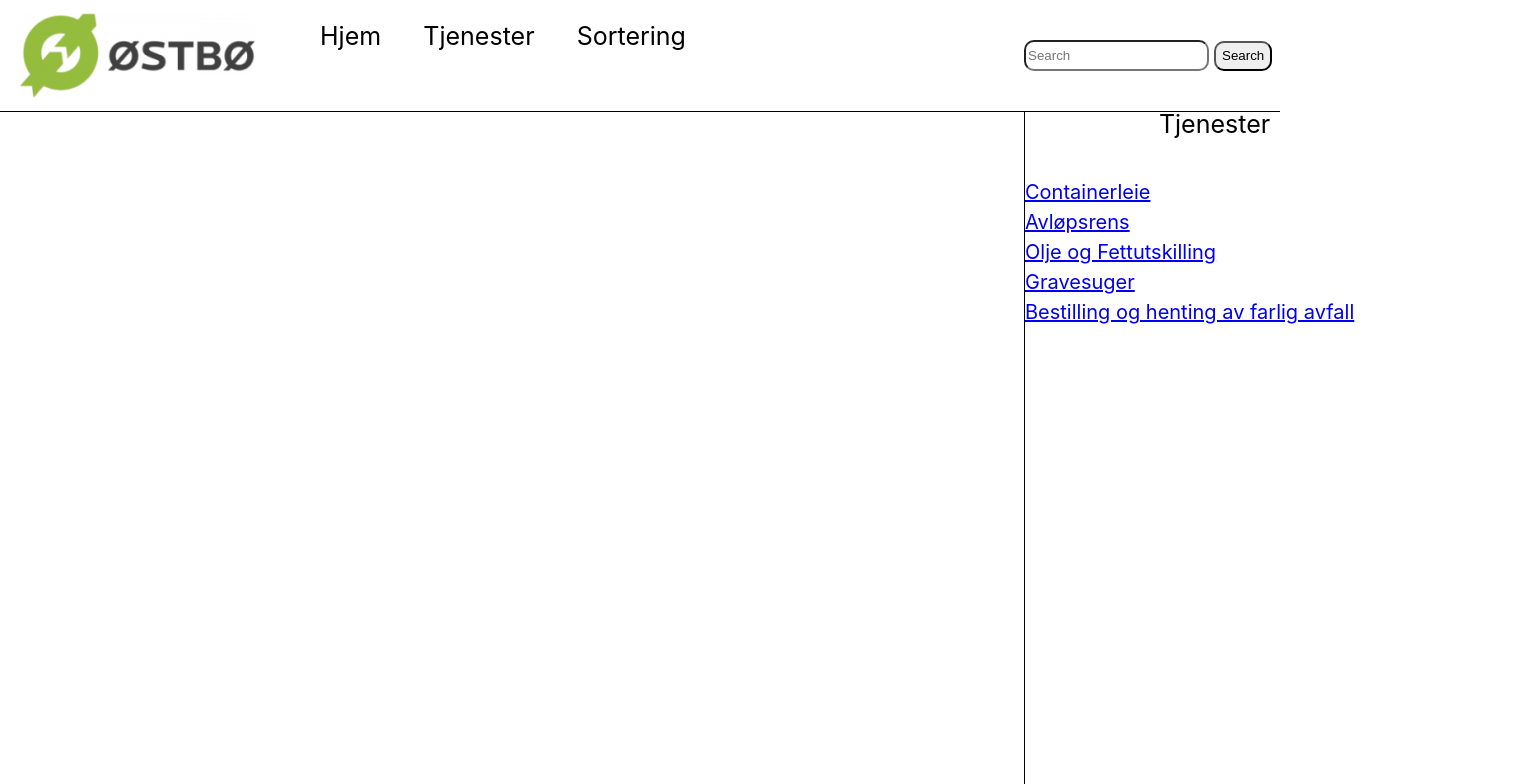
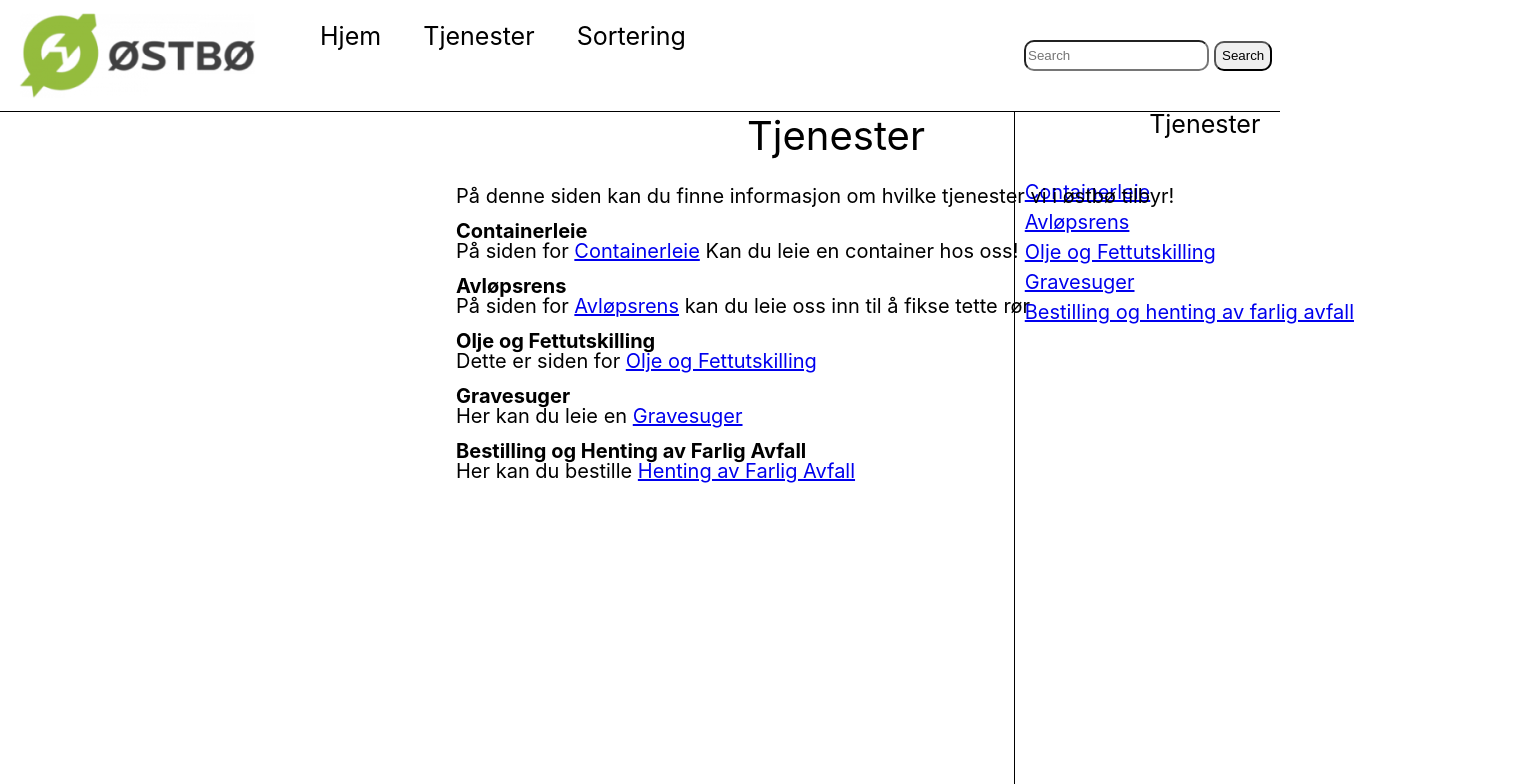
Before and after one commit to Magnuswk/uinGruppe9, a React (Create React App) app in the folder Eksamen UIN/project/client/: page /Tjenester in a window 1280 px wide. Shown: the top 784 px of the page, 1520 px wide, since content can reach past the window. Built offline with nearby package versions, Linux system fonts and the light colour scheme.

Commit message:
tjenester
tjenester

```diff
--- /dev/null
+++ b/Eksamen UIN/project/client/src/components/Artikkelmain.js
@@ -0,0 +1,15 @@
+import React from 'react'
+
+const Artikkelmain = (props) => {
+    return (
+        <main id="artikkelmain">
+            <section>
+                <article>
+                    {props.children}
+                </article>
+            </section>
+        </main>
+    )
+}
+
+export default Artikkelmain
--- a/Eksamen UIN/project/client/src/index.css
+++ b/Eksamen UIN/project/client/src/index.css
@@ -85,9 +85,9 @@ header nav ul li a{
 
 /*  Sidenbar */
 #sidebar{
-  width:379.1px;
-  margin-left: 80%;
-  height:1000px;
+  width:380px;
+  margin-left: 79.2%;
+  height:823px;
   border-left: solid 1px black;
 }
 #sidebar h1{
@@ -95,11 +95,41 @@ header nav ul li a{
   font-size: 25px;
 }
 #sidebar h2{
+  margin-left: 10px;
   margin-top: 45px;
   font-size: 20px;
 }
 #sidebar h2 ul li{
   text-decoration: none;
-  color:black;
   margin-bottom: 10px;
 }
+#sidebar h2 ul li NavLink{
+  text-decoration: none;
+}
+/* Artikkelmain */
+#artikkelmain{
+  width: 1520px;
+  height: 823px;
+  position:absolute;
+  top: 12%;
+}
+#artikkelmain section{
+  margin-top: 20px;
+  font-size: 20px;
+}
+#artikkelmain section article{
+  margin-left: 30%;
+  width: 50%;
+}
+#artikkelmain section article h1{
+  text-align:center;
+  font-size: 40px;
+  margin-bottom: 30px;
+}
+#artikkelmain section article h2{
+  margin-bottom: 0px;
+  font-weight:bold;
+}
+#artikkelmain section article p{
+  margin-bottom: 15px;
+}
--- a/Eksamen UIN/project/client/src/pages/Tjenester.jsx
+++ b/Eksamen UIN/project/client/src/pages/Tjenester.jsx
@@ -1,22 +1,36 @@
 import Header from '../components/Header'
 import Sidebar from "../components/Sidebar"
+import Artikkelmain from "../components/Artikkelmain"
 import { NavLink } from 'react-router-dom'
 
 const Home = () => {
     return (
-        <div>
+        <>
             <Header />
             <Sidebar>
                 <ul>
                     <li><NavLink to="/Containerleie">Containerleie</NavLink></li>
-                    <li><NavLink to="/Avløpsrens">Avløpsrens</NavLink></li>
+                    <li><NavLink to="/Avløpsrens" >Avløpsrens</NavLink></li>
                     <li><NavLink to="/OljeogFettutskilling">Olje og Fettutskilling</NavLink></li>
                     <li><NavLink to="/Gravesuger">Gravesuger</NavLink></li>
                     <li><NavLink to="/Bestillinghentingavfarligavfall">Bestilling og henting av farlig avfall</NavLink></li>
-
                 </ul>
             </Sidebar>
-        </div>
+            <Artikkelmain>
+                <h1>Tjenester</h1>
+                <p>På denne siden kan du finne informasjon om hvilke tjenester vi i østbø tilbyr!</p>
+                <h2>Containerleie</h2>
+                <p>På siden for <NavLink to="/Containerleie">Containerleie</NavLink> Kan du leie en container hos oss!</p>
+                <h2>Avløpsrens</h2>
+                <p>På siden for <NavLink to="Avløpsrens">Avløpsrens</NavLink> kan du leie oss inn til å fikse tette rør</p>
+                <h2>Olje og Fettutskilling</h2>
+                <p>Dette er siden for <NavLink to="/Oljeogfettutskilling">Olje og Fettutskilling</NavLink></p>
+                <h2>Gravesuger</h2>
+                <p>Her kan du leie en <NavLink to="/Gravesuger">Gravesuger</NavLink></p>
+                <h2>Bestilling og Henting av Farlig Avfall</h2>
+                <p>Her kan du bestille <NavLink to="/bestillingoghentingavfarligavfall">Henting av Farlig Avfall</NavLink></p>
+            </Artikkelmain>
+        </>
     )
 }
 
```
